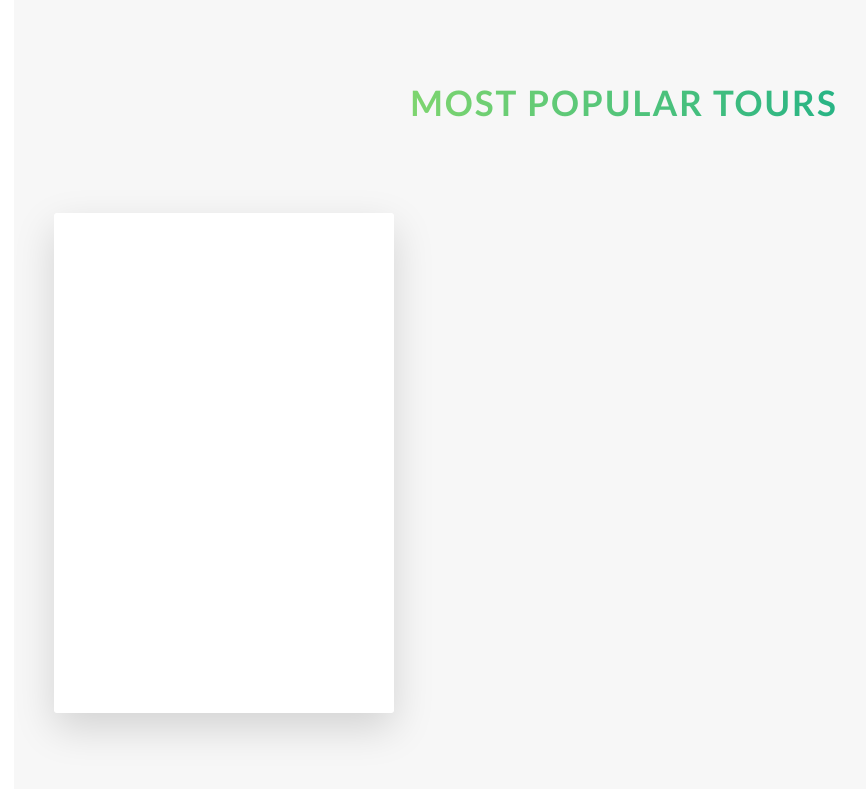
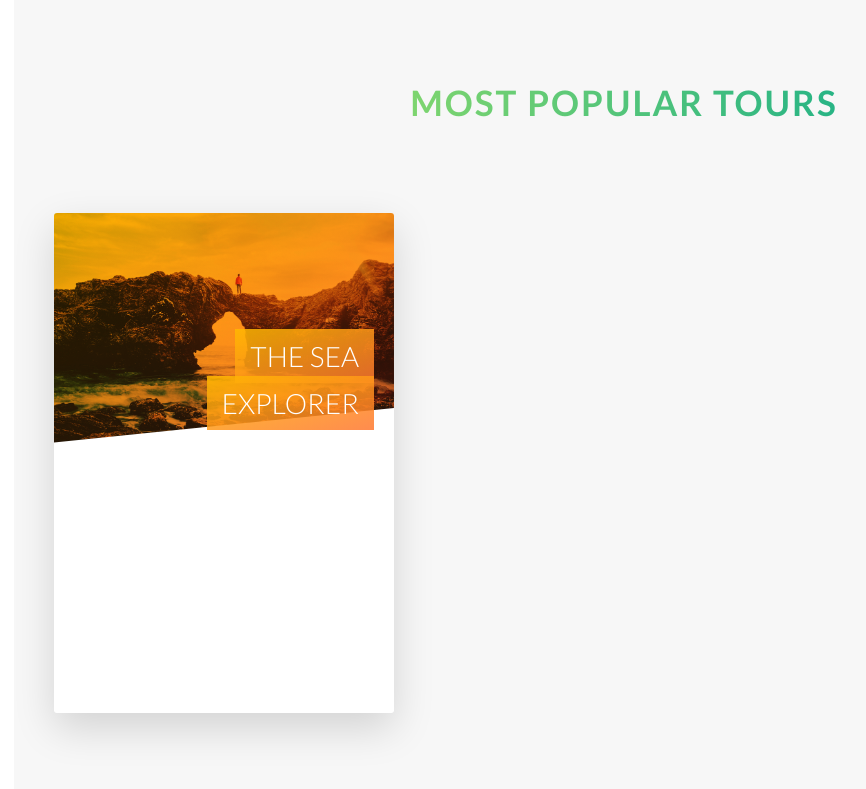
Before and after one commit to andrewrey/advancedCSSNatoursProject, a plain HTML site: page index.html in a window 1280 px wide. Shown: the part 2175-2964 px from the top of the page, without its empty margins (16-882 px from the left). Drawn offline with Linux system fonts and the light colour scheme.

Commit message:
card header and background image layout complete

```diff
--- a/index.html
+++ b/index.html
@@ -91,7 +91,15 @@
           <div class="col-1-of-3">
             <div class="card">
               <div class="card__side card__side--front">
-                FRONT
+                <div class="card__picture card__picture--1">
+                  &nbsp;
+                </div>
+                <h4 class="card__heading">
+                  <span class="card__heading-span card__heading-span--1">the sea explorer</span>
+                </h4>
+                <div class="card__details">
+                  Detials
+                </div>
               </div>
               <div class="card__side card__side--back card__side--back-1">
                 BACK
--- a/scss/components/_card.scss
+++ b/scss/components/_card.scss
@@ -1,4 +1,5 @@
 .card {
+  // Functionality
   perspective: 150rem;
   -moz-perspective: 150rem;
   position: relative;
@@ -14,6 +15,7 @@
     backface-visibility: hidden;
     color: $color-white;
     border-radius: 3px;
+    overflow: hidden;
     box-shadow: 0 1.5rem 4rem rgba($color-black, 0.15);
 
     &--front {
@@ -27,9 +29,48 @@
     }
   }
   &:hover &__side--front {
-    transform: rotateY(180deg);
+    transform: rotateY(-180deg);
   }
   &:hover &__side--back {
     transform: rotateY(0);
   }
+
+  // Front Side Styling
+  &__picture {
+    background-size: cover;
+    height: 23rem;
+    background-blend-mode: multiply;
+    -webkit-clip-path: polygon(0 0, 100% 0, 100% 85%, 0 100%);
+    clip-path: polygon(0 0, 100% 0, 100% 85%, 0 100%);
+    position: relative;
+
+    &--1 {
+      background-image: linear-gradient(to right bottom, $color-secondary-light, $color-secondary-dark), url("../img/nat-5.jpg");
+    }
+    &--2 {
+      background-image: url("../img/nat-5.jpg");
+    }
+    &--3 {
+      background-image: url("../img/nat-5.jpg");
+    }
+  }
+  &__heading {
+    font-size: 2.8rem;
+    font-weight: 300;
+    text-transform: uppercase;
+    color: $color-white;
+    position: absolute;
+    text-align: right;
+    top: 12rem;
+    right: 2rem;
+    width: 75%;
+  }
+  &__heading-span {
+    padding: 1rem 1.5rem;
+    -webkit-box-decoration-break: clone;
+    box-decoration-break: clone;
+    &--1 {
+      background-image: linear-gradient(to right bottom, rgba($color-secondary-light, 0.85), rgba($color-secondary-dark, 0.85));
+    }
+  }
 }
--- a/scss/layout/_header.scss
+++ b/scss/layout/_header.scss
@@ -3,6 +3,7 @@
   background-image: linear-gradient(to right bottom, rgba($color-primary-light, 0.8), rgba($color-primary-dark, 0.8)), url("../img/hero.jpg");
   background-size: cover;
   background-position: top;
+  -webkit-clip-path: polygon(0 0, 100% 0, 100% 75vh, 0 100%);
   clip-path: polygon(0 0, 100% 0, 100% 75vh, 0 100%);
   position: relative;
 
```
Also changed, not shown: css/main.css, 1 other file.
